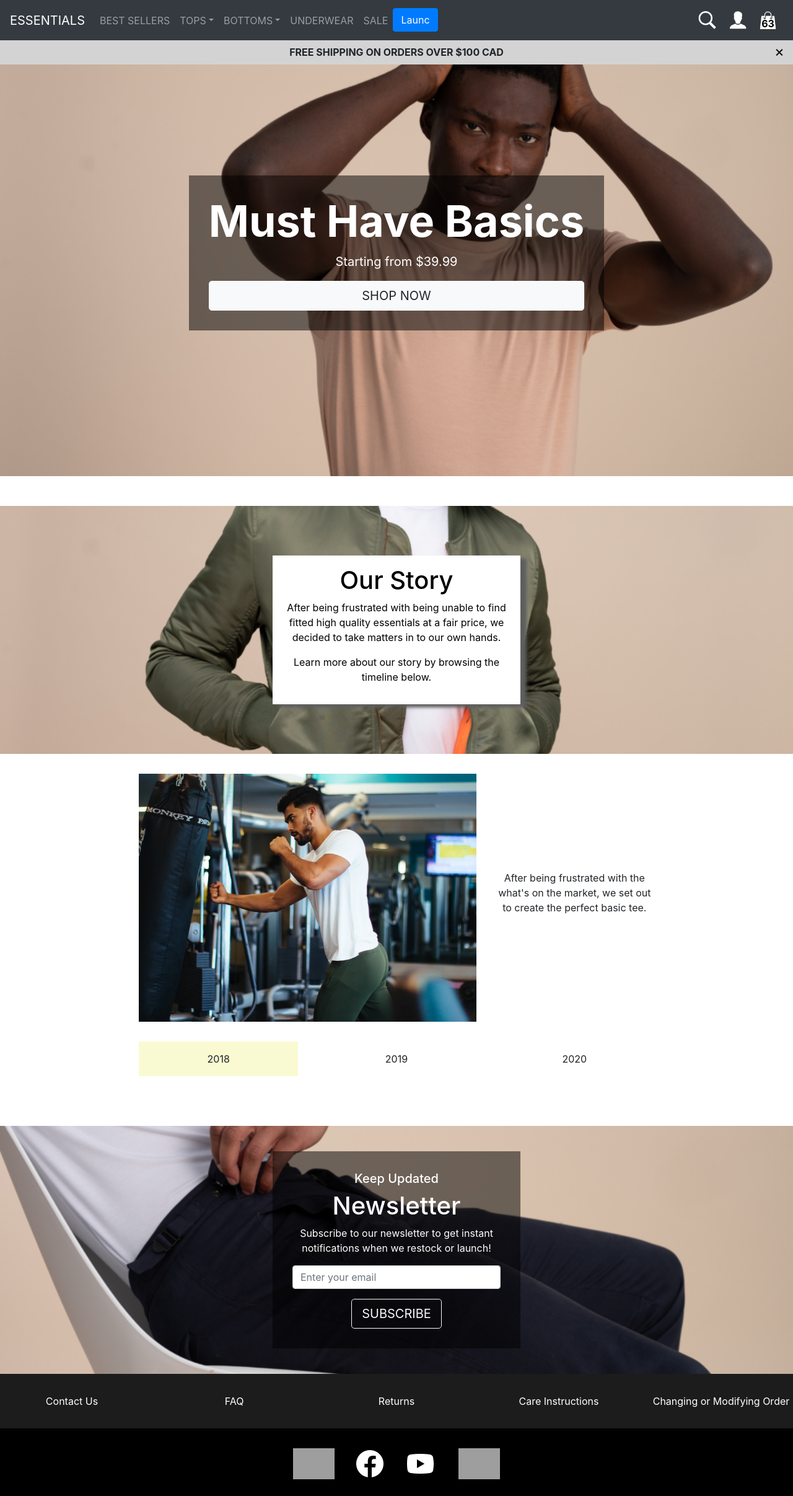
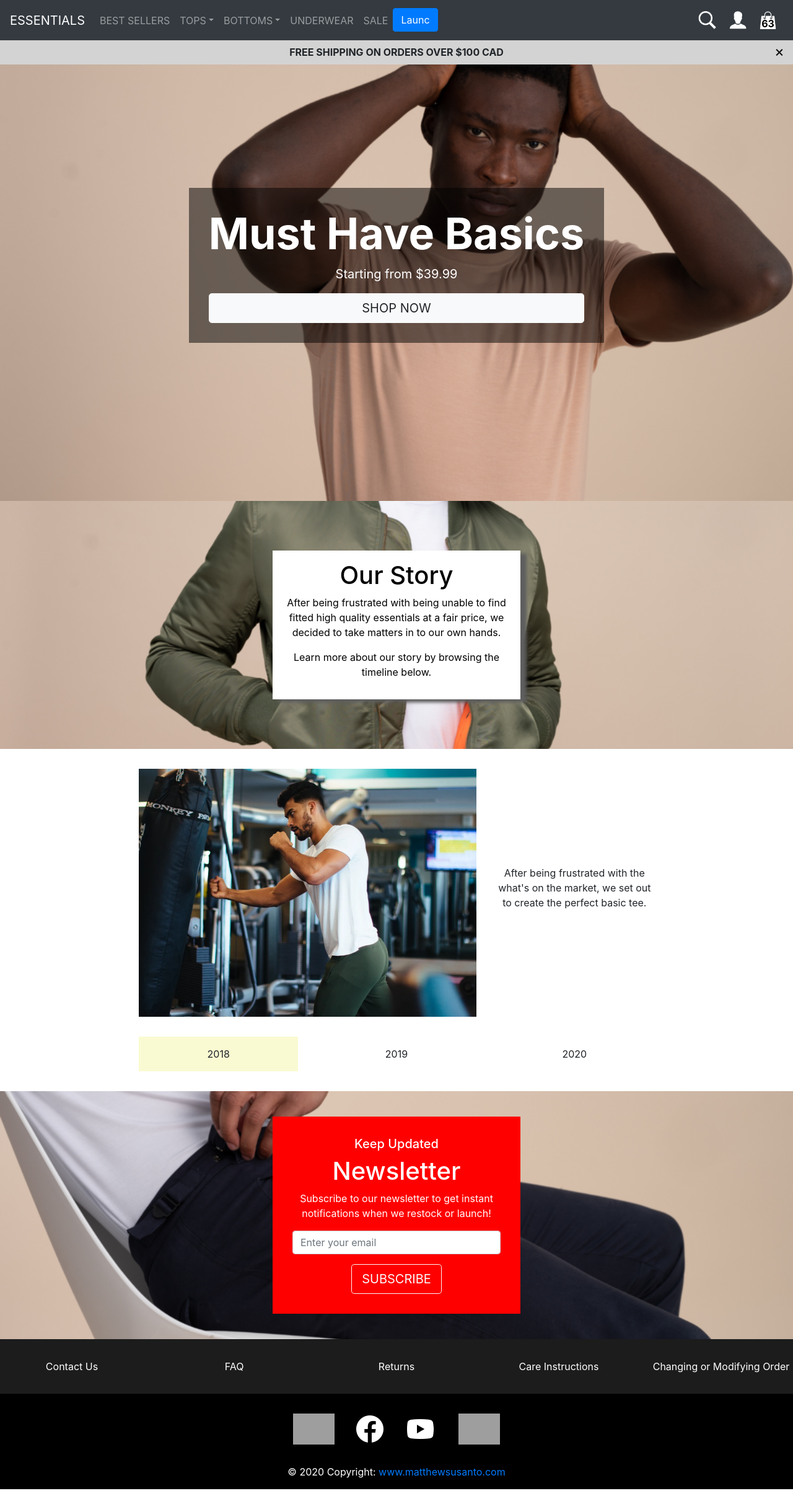
Before and after one commit to MatthewSusanto/Essentials-eCommerceProject, a React (Create React App) app in the folder essentials/: page / in a window 1280 px wide. Shown: the top 2413 px of the page at 62% size. Built offline with nearby package versions, Linux system fonts and the light colour scheme; grey boxes are pictures that could not be loaded.

Commit message:
test css

```diff
--- a/essentials/src/home/Hero.css
+++ b/essentials/src/home/Hero.css
@@ -27,7 +27,7 @@
     background-repeat: no-repeat;
     background-size: cover;
     width: 100%;
-    height: 90vh;
+    height: 95vh;
     display: flex;
     margin-top: 3rem;
     align-items: center;
@@ -44,7 +44,6 @@
     width: 100%;
     height:50vh;
     display: flex;
-    margin-top: 3rem;
     align-items: center;
     justify-content: center;
     z-index: 1;
@@ -73,7 +72,7 @@
     width: 100%;
     height:50vh;
     display: flex;
-    margin-top: 3rem;
+
     align-items: center;
     justify-content: center;
     z-index: 1;
@@ -82,7 +81,7 @@
 
 .newsletter-content{
 
-    background-color: rgba(0, 0, 0, 0.5);
+    background-color: red;
     padding: 2rem 2rem 2rem 2rem;
     color: white;
 
@@ -100,11 +99,10 @@
     object-fit: cover;
 }
 
+.timeline{
+}
 
 
-.timeline{
-
- }
 
  .radio{
 
```
